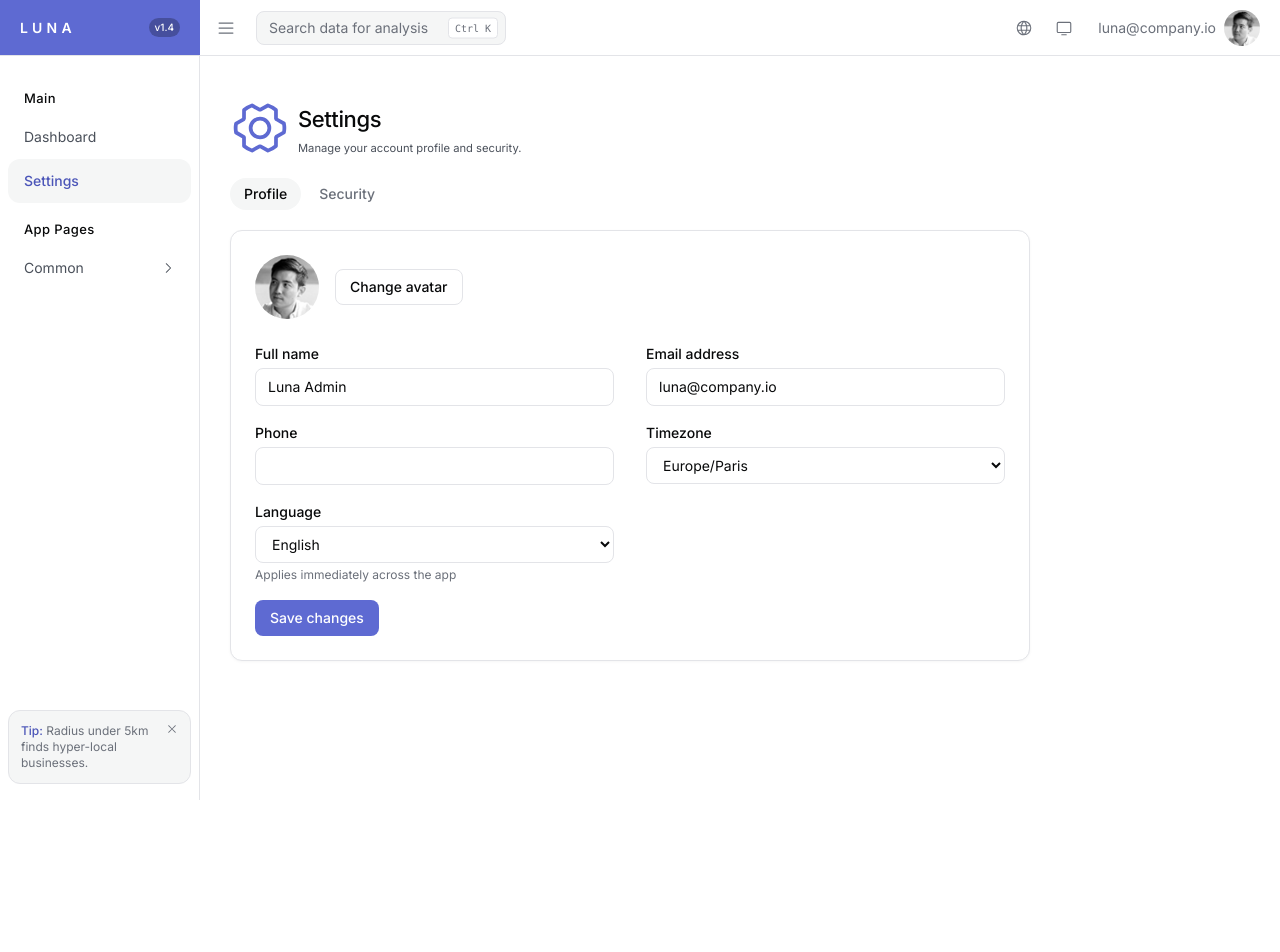
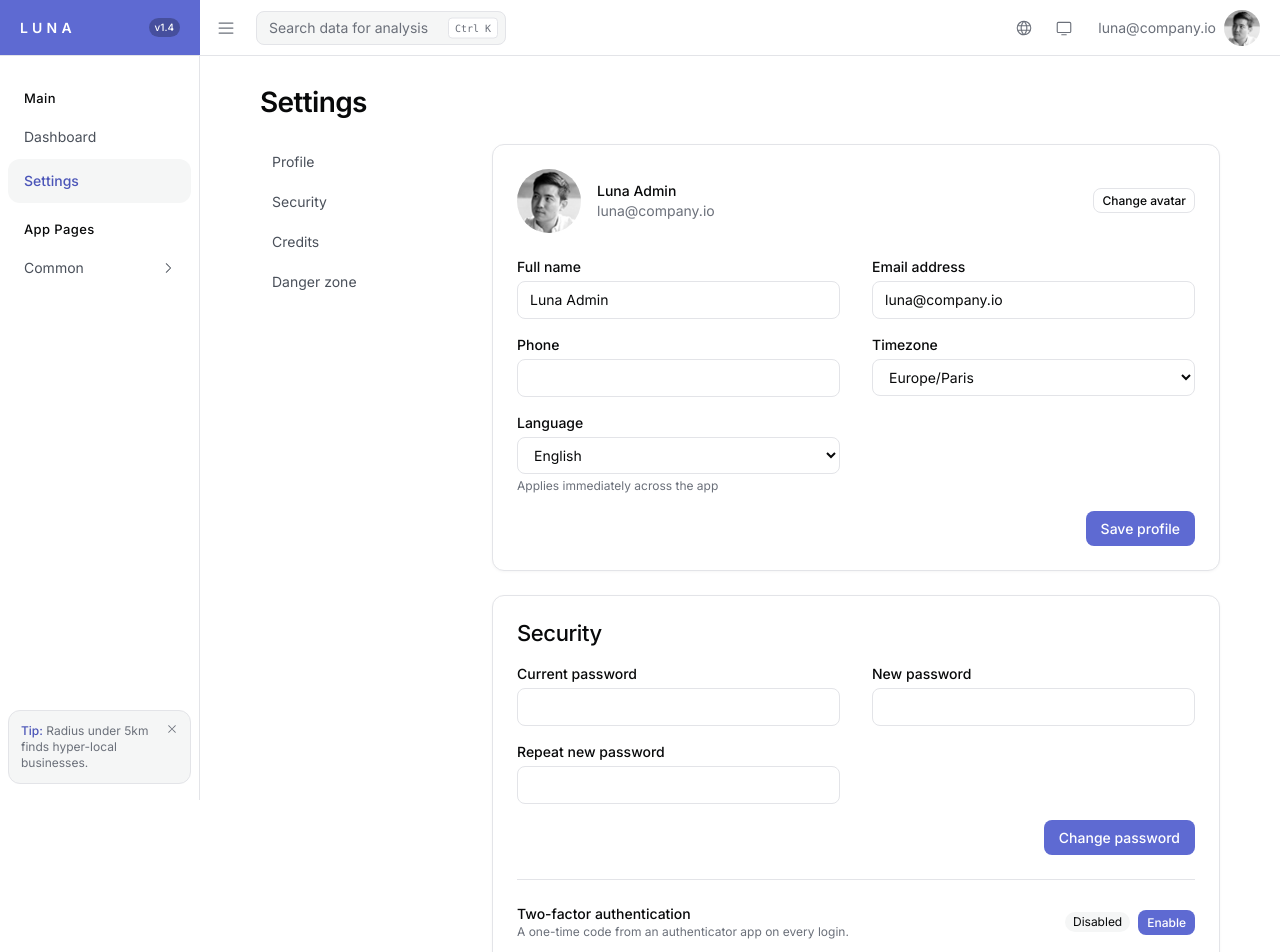
Before and after one commit to louischoleski/leadeasygen-app, a React (Vite) app: page /settings in a window 1280 px wide. Shown: the top 952 px of the page. Before the commit the page ends 800 px from the top, so only its background shows below. Built offline with nearby package versions, Linux system fonts and the light colour scheme.

Commit message:
feat: redesign settings page with sidebar nav and domain cards

```diff
--- a/src/index.css
+++ b/src/index.css
@@ -45,7 +45,7 @@
   --color-primary-focus: #5e69d1;
   --color-link: #4b55b8; /* darker than primary: lavender that passes AA as text on white and surface tints */
   --color-success: #1a7a31;
-  --color-error: #dc2626;
+  --color-error: #b91c1c; /* deep enough to pass AA on error-tinted surfaces */
   --color-chart-1: #5e6ad2;
   --color-chart-1-fill: rgb(94 106 210 / 0.12);
   --color-chart-2: #7a7fad;
--- a/src/main.tsx
+++ b/src/main.tsx
@@ -6,6 +6,7 @@ import './index.css'
 import { useTheme } from './hooks/useTheme'
 import AppLayout from './layouts/AppLayout'
 import AuthLayout from './layouts/AuthLayout'
+import Credits from './pages/Credits'
 import ForgotPassword from './pages/ForgotPassword'
 import Login from './pages/Login'
 import Register from './pages/Register'
@@ -28,6 +29,7 @@ createRoot(document.getElementById('root')!).render(
         <Route element={<AppLayout />}>
           <Route index element={<Suspense fallback={null}><Dashboard /></Suspense>} />
           <Route path="/settings" element={<Settings />} />
+          <Route path="/credits" element={<Credits />} />
         </Route>
         <Route element={<AuthLayout />}>
           <Route path="/login" element={<Login />} />
--- /dev/null
+++ b/src/pages/Credits.tsx
@@ -0,0 +1,36 @@
+import { Link } from 'react-router-dom'
+import { toast } from 'sonner'
+
+const packages = [
+  { credits: 100, price: '$9' },
+  { credits: 500, price: '$39' },
+  { credits: 2000, price: '$129' },
+]
+
+export default function Credits() {
+  return (
+    <div className="mx-auto max-w-[960px]">
+      <h1 className="text-headline mb-1 text-ink">Buy credits</h1>
+      <p className="mb-6 text-sm text-ink-subtle">
+        Credits are spent when running scraping jobs.{' '}
+        <Link to="/settings" className="text-link underline">Back to settings</Link>
+      </p>
+      <div className="grid gap-6 md:grid-cols-3">
+        {packages.map((p) => (
+          <div key={p.credits} className="card p-6 text-center">
+            <div className="text-3xl font-bold text-ink">{p.credits}</div>
+            <div className="text-xs text-ink-subtle">credits</div>
+            <div className="text-card-title mt-2 text-ink">{p.price}</div>
+            <button
+              type="button"
+              className="btn btn-primary mt-4 w-full"
+              onClick={() => toast('Checkout is not wired up yet')}
+            >
+              Select
+            </button>
+          </div>
+        ))}
+      </div>
+    </div>
+  )
+}
--- a/src/pages/Settings.tsx
+++ b/src/pages/Settings.tsx
@@ -1,29 +1,38 @@
-import { GearSix, ShieldCheck } from '@phosphor-icons/react'
 import { useState } from 'react'
+import { Link } from 'react-router-dom'
 import { toast } from 'sonner'
 import profile from '../assets/profile.jpg'
-import ViewHeader from '../components/ViewHeader'
 import { localeNames, locales, useLocale, type Locale } from '../hooks/useLocale'
 import useLocalStorage from '../hooks/useLocalStorage'
 
-const tabs = ['profile', 'security'] as const
-type Tab = (typeof tabs)[number]
+const sections = [
+  { id: 'profile', label: 'Profile' },
+  { id: 'security', label: 'Security' },
+  { id: 'credits', label: 'Credits' },
+  { id: 'danger', label: 'Danger zone' },
+]
 
 const timezones = ['UTC', 'Europe/Paris', 'America/New_York', 'America/Los_Angeles', 'Asia/Tokyo']
 
 const newBackupCodes = () =>
   Array.from({ length: 8 }, () => Math.random().toString(36).slice(2, 10))
 
-function ProfileTab() {
+const labelClass = 'mb-1 block text-sm font-medium text-ink'
+
+function ProfileCard() {
   const { locale, setLocale } = useLocale()
 
   return (
-    <div className="card max-w-[800px] p-6">
-      <div className="mb-6 flex items-center gap-4">
-        <img src={profile} alt="" className="h-16 w-16 rounded-full" />
+    <section id="profile" className="card scroll-mt-20 p-6">
+      <div className="flex items-center gap-4">
+        <img src={profile} alt="" className="h-16 w-16 rounded-full object-cover" />
+        <div className="flex-1">
+          <h2 className="font-medium text-ink">Luna Admin</h2>
+          <p className="text-sm text-ink-subtle">luna@company.io</p>
+        </div>
         <button
           type="button"
-          className="btn btn-secondary"
+          className="btn btn-secondary btn-xs"
           onClick={() => toast('Avatar upload is not wired up yet')}
         >
           Change avatar
@@ -36,29 +45,29 @@ function ProfileTab() {
           toast.success('Profile updated')
         }}
       >
-        <div className="grid gap-x-8 lg:grid-cols-2">
-          <div className="mb-4">
-            <label className="mb-1 block font-medium text-ink" htmlFor="name">Full name</label>
+        <div className="mt-6 grid gap-x-8 gap-y-4 lg:grid-cols-2">
+          <div>
+            <label className={labelClass} htmlFor="name">Full name</label>
             <input type="text" defaultValue="Luna Admin" name="name" id="name" className="input" />
           </div>
-          <div className="mb-4">
-            <label className="mb-1 block font-medium text-ink" htmlFor="email">Email address</label>
+          <div>
+            <label className={labelClass} htmlFor="email">Email address</label>
             <input type="email" defaultValue="luna@company.io" name="email" id="email" className="input" />
           </div>
-          <div className="mb-4">
-            <label className="mb-1 block font-medium text-ink" htmlFor="phone">Phone</label>
+          <div>
+            <label className={labelClass} htmlFor="phone">Phone</label>
             <input type="tel" defaultValue="" name="phone" id="phone" className="input" />
           </div>
-          <div className="mb-4">
-            <label className="mb-1 block font-medium text-ink" htmlFor="timezone">Timezone</label>
+          <div>
+            <label className={labelClass} htmlFor="timezone">Timezone</label>
             <select name="timezone" id="timezone" defaultValue="Europe/Paris" className="input">
               {timezones.map((tz) => (
                 <option key={tz} value={tz}>{tz}</option>
               ))}
             </select>
           </div>
-          <div className="mb-4">
-            <label className="mb-1 block font-medium text-ink" htmlFor="language">Language</label>
+          <div>
+            <label className={labelClass} htmlFor="language">Language</label>
             <select
               id="language"
               className="input"
@@ -72,27 +81,21 @@ function ProfileTab() {
             <span className="text-xs text-ink-subtle">Applies immediately across the app</span>
           </div>
         </div>
-        <button type="submit" className="btn btn-primary">Save changes</button>
+        <div className="mt-4 flex justify-end">
+          <button type="submit" className="btn btn-primary">Save profile</button>
+        </div>
       </form>
-    </div>
+    </section>
   )
 }
 
-function SecurityTab() {
+function SecurityCard() {
   const [mfaEnabled, setMfaEnabled] = useLocalStorage('mfaEnabled', false)
   const [backupCodes, setBackupCodes] = useState<string[] | null>(null)
-  const [deleteArmed, setDeleteArmed] = useState(false)
-
-  const enableMfa = () => {
-    setMfaEnabled(true)
-    setBackupCodes(newBackupCodes())
-    toast.success('Two-factor authentication enabled')
-  }
 
   return (
-    <div className="max-w-[800px]">
-      <div className="card mb-5 p-6">
-        <h3 className="mb-4 font-medium text-ink">Change password</h3>
+    <section id="security" className="card scroll-mt-20 p-6">
+      <h2 className="text-card-title text-ink">Security</h2>
       <form
         noValidate
         onSubmit={(e) => {
@@ -106,48 +109,49 @@ function SecurityTab() {
           e.currentTarget.reset()
         }}
       >
-          <div className="grid gap-x-8 lg:grid-cols-3">
-            <div className="mb-4">
-              <label className="mb-1 block font-medium text-ink" htmlFor="currentPassword">Current password</label>
+        <div className="mt-4 grid gap-x-8 gap-y-4 lg:grid-cols-2">
+          <div>
+            <label className={labelClass} htmlFor="currentPassword">Current password</label>
             <input type="password" required name="currentPassword" id="currentPassword" className="input" />
           </div>
-            <div className="mb-4">
-              <label className="mb-1 block font-medium text-ink" htmlFor="newPassword">New password</label>
+          <div>
+            <label className={labelClass} htmlFor="newPassword">New password</label>
             <input type="password" required name="newPassword" id="newPassword" className="input" />
           </div>
-            <div className="mb-4">
-              <label className="mb-1 block font-medium text-ink" htmlFor="repeatPassword">Repeat new password</label>
+          <div>
+            <label className={labelClass} htmlFor="repeatPassword">Repeat new password</label>
             <input type="password" required name="repeatPassword" id="repeatPassword" className="input" />
           </div>
         </div>
-          <button type="submit" className="btn btn-primary">Update password</button>
+        <div className="mt-4 flex justify-end">
+          <button type="submit" className="btn btn-primary">Change password</button>
+        </div>
       </form>
+      <hr className="my-6 border-hairline" />
+      <div className="flex flex-wrap items-center justify-between gap-3">
+        <div>
+          <h3 className="text-sm font-medium text-ink">Two-factor authentication</h3>
+          <p className="text-xs text-ink-subtle">A one-time code from an authenticator app on every login.</p>
         </div>
-
-      <div className="card mb-5 p-6">
-        <h3 className="mb-1 font-medium text-ink">
-          <ShieldCheck size={16} aria-hidden="true" className="inline text-ink-subtle" /> Two-factor
-          authentication
-        </h3>
-        <p className="mb-4 text-xs text-ink-subtle">
-          Adds a one-time code from an authenticator app to every login.
-        </p>
+        <div className="flex items-center gap-2">
+          <span className="rounded-full bg-surface-2 px-2 py-0.5 text-xs text-ink">
+            {mfaEnabled ? 'Enabled' : 'Disabled'}
+          </span>
           {mfaEnabled ? (
-          <div className="flex items-center gap-2">
-            <span className="rounded-full bg-surface-2 px-2 py-0.5 text-xs text-ink">Enabled</span>
+            <>
               <button
                 type="button"
-              className="btn btn-secondary"
+                className="btn btn-secondary btn-xs"
                 onClick={() => {
                   setBackupCodes(newBackupCodes())
                   toast.success('New backup codes generated')
                 }}
               >
-              Regenerate backup codes
+                Regenerate codes
               </button>
               <button
                 type="button"
-              className="btn btn-secondary"
+                className="btn btn-secondary btn-xs"
                 onClick={() => {
                   setMfaEnabled(false)
                   setBackupCodes(null)
@@ -156,12 +160,22 @@ function SecurityTab() {
               >
                 Disable
               </button>
-          </div>
+            </>
           ) : (
-          <button type="button" className="btn btn-primary" onClick={enableMfa}>
-            Enable 2FA
+            <button
+              type="button"
+              className="btn btn-primary btn-xs"
+              onClick={() => {
+                setMfaEnabled(true)
+                setBackupCodes(newBackupCodes())
+                toast.success('Two-factor authentication enabled')
+              }}
+            >
+              Enable
             </button>
           )}
+        </div>
+      </div>
       {backupCodes && (
         <div className="mt-4 rounded-lg bg-surface-2 p-4">
           <p className="mb-2 text-xs text-ink-subtle">
@@ -174,13 +188,36 @@ function SecurityTab() {
           </div>
         </div>
       )}
+    </section>
+  )
+}
+
+function CreditsCard() {
+  return (
+    <section id="credits" className="card scroll-mt-20 p-6">
+      <h2 className="text-card-title text-ink">Credits</h2>
+      <p className="mt-1 text-sm text-ink-subtle">Buy credits to run scraping jobs.</p>
+      <div className="mt-4 flex flex-wrap items-center justify-between gap-3">
+        <div>
+          <span className="text-3xl font-bold text-ink">247</span>
+          <span className="ml-1 text-sm text-ink-subtle">credits remaining</span>
         </div>
+        <Link to="/credits" className="btn btn-primary">Buy credits</Link>
+      </div>
+    </section>
+  )
+}
 
-      <div className="card border-error/40 p-6">
-        <h3 className="mb-1 font-medium text-error">Danger zone</h3>
-        <p className="mb-4 text-xs text-ink-subtle">
+function DangerCard() {
+  const [deleteArmed, setDeleteArmed] = useState(false)
+
+  return (
+    <section id="danger" className="card scroll-mt-20 border-error/40 bg-error/5 p-6">
+      <h2 className="text-card-title text-error">Danger zone</h2>
+      <p className="mt-1 text-sm text-ink-subtle">
         Permanently delete your account and all associated data. This cannot be undone.
       </p>
+      <div className="mt-4">
         <button
           type="button"
           className="btn btn-danger"
@@ -196,35 +233,49 @@ function SecurityTab() {
           {deleteArmed ? 'Click again to confirm deletion' : 'Delete account'}
         </button>
       </div>
-    </div>
+    </section>
   )
 }
 
 export default function Settings() {
-  const [tab, setTab] = useState<Tab>('profile')
-
   return (
-    <div>
-      <ViewHeader icon={GearSix} title="Settings">
-        Manage your account profile and security.
-      </ViewHeader>
-      <div className="mb-5 flex gap-1" role="tablist" aria-label="Settings sections">
-        {tabs.map((t) => (
-          <button
-            key={t}
-            type="button"
-            role="tab"
-            aria-selected={tab === t}
-            onClick={() => setTab(t)}
-            className={`cursor-pointer rounded-full px-3.5 py-1.5 text-sm font-medium transition-colors ${
-              tab === t ? 'bg-surface-2 text-ink' : 'text-ink-subtle hover:text-ink'
-            }`}
+    <div className="mx-auto max-w-[960px]">
+      <h1 className="text-headline mb-6 text-ink">Settings</h1>
+      <div className="mb-4 lg:hidden">
+        <label className="sr-only" htmlFor="settings-section">Settings section</label>
+        <select
+          id="settings-section"
+          className="input"
+          defaultValue="profile"
+          onChange={(e) => document.getElementById(e.target.value)?.scrollIntoView({ behavior: 'smooth' })}
         >
-            {t.charAt(0).toUpperCase() + t.slice(1)}
-          </button>
+          {sections.map((s) => (
+            <option key={s.id} value={s.id}>{s.label}</option>
           ))}
+        </select>
       </div>
-      {tab === 'profile' ? <ProfileTab /> : <SecurityTab />}
+      <div className="flex gap-8">
+        <nav className="hidden w-[200px] shrink-0 lg:block" aria-label="Settings sections">
+          <ul className="space-y-1">
+            {sections.map((s) => (
+              <li key={s.id}>
+                <a
+                  href={`#${s.id}`}
+                  className="block rounded-lg px-3 py-2 text-sm text-ink-muted transition-colors hover:bg-surface-2 hover:text-ink"
+                >
+                  {s.label}
+                </a>
+              </li>
+            ))}
+          </ul>
+        </nav>
+        <div className="min-w-0 flex-1 space-y-6">
+          <ProfileCard />
+          <SecurityCard />
+          <CreditsCard />
+          <DangerCard />
+        </div>
+      </div>
     </div>
   )
 }
```
Lines whose indentation alone changed are shown as unchanged.
